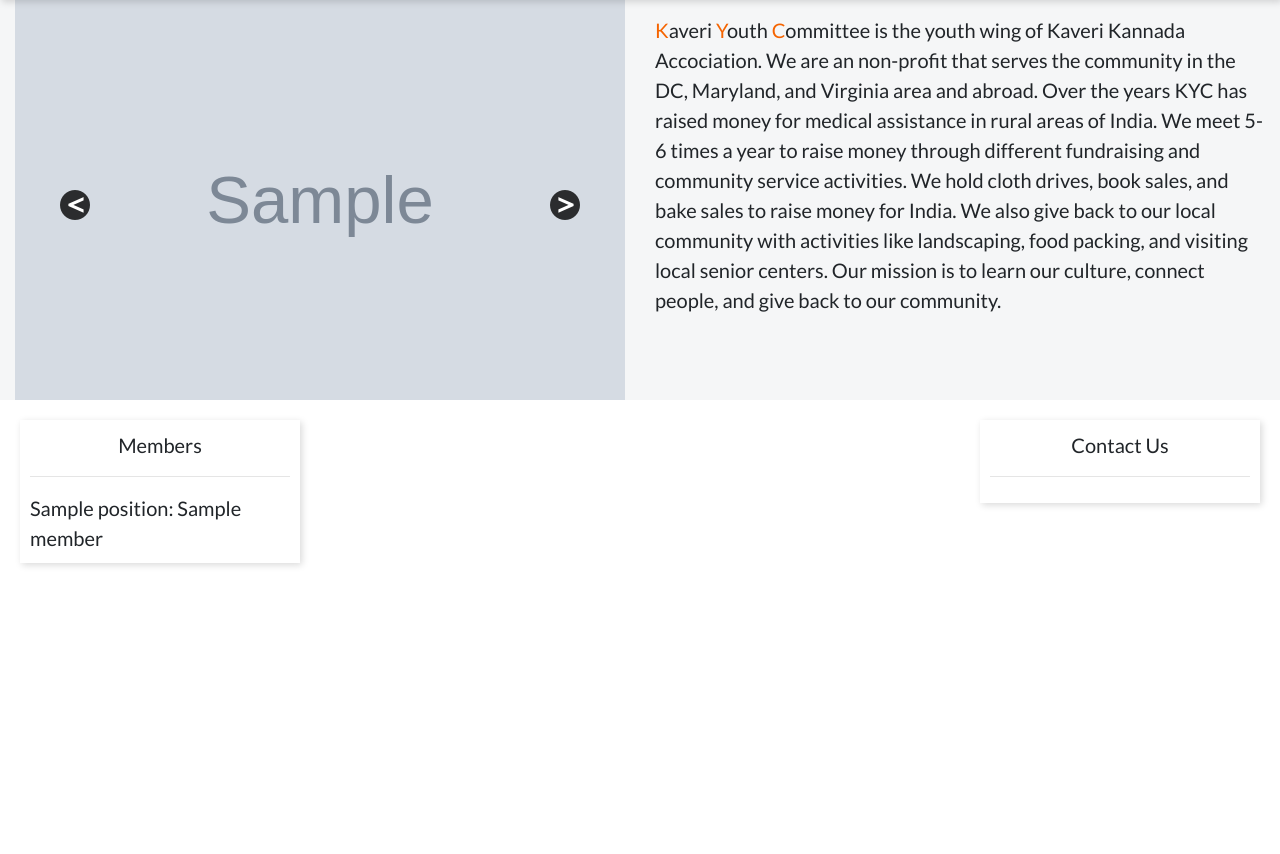
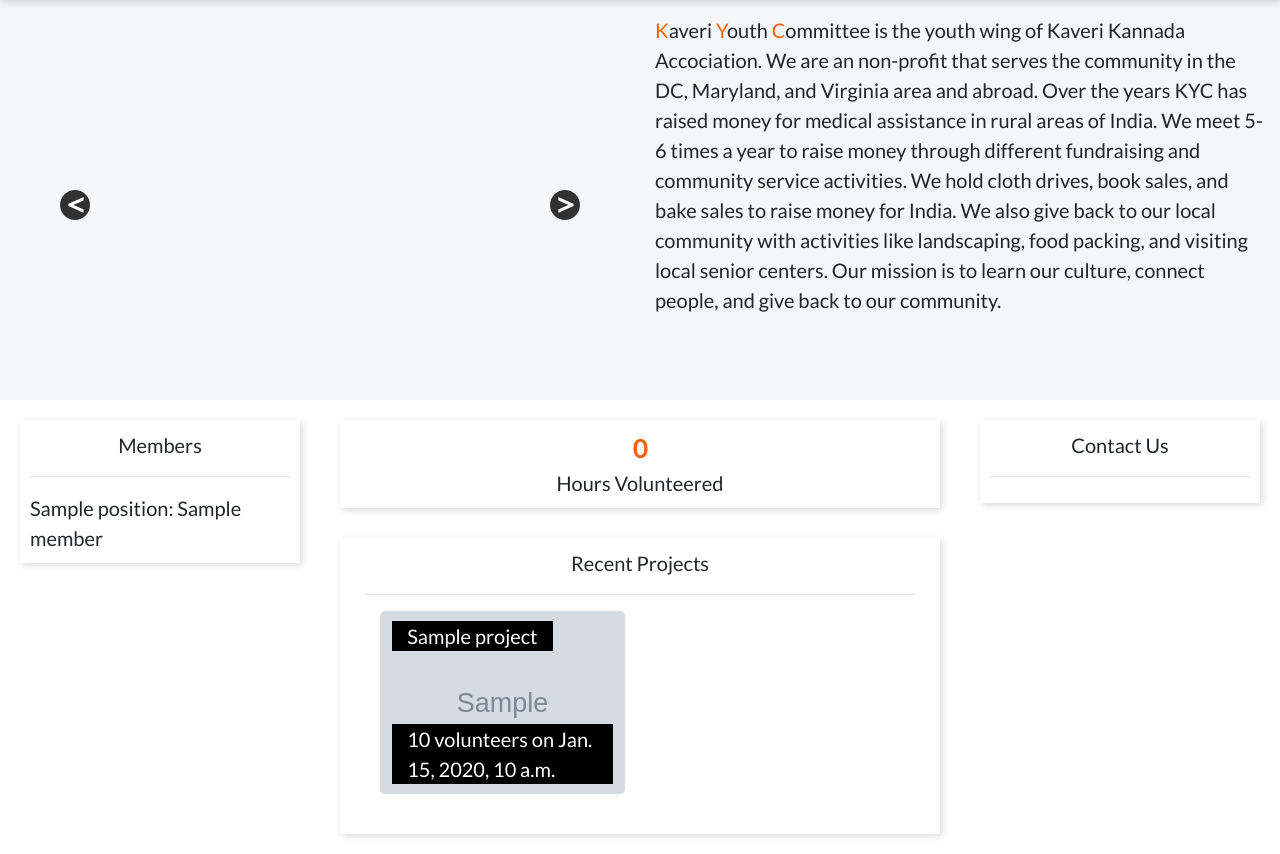
Before and after one commit to kyckaveri/website, a Django app: template kycwebsite/templates/publicviewcontroller/home.html in a window 1280 px wide. Shown: the part 68-922 px from the top of the page. Before the commit the page ends 635 px from the top, so only its background shows below. Run offline with Django 3.2, Linux system fonts and the light colour scheme; the template is opened without the code that fills it: most values are stand-ins (such as "Sample title", 1, 10 or a date in 2020); grey boxes marked "Sample" are stand-in pictures; some libraries are stand-ins or nearby versions.

Commit message:
Projects desktop view

```diff
--- a/kycwebsite/static/publicviewcontroller/css/home.css
+++ b/kycwebsite/static/publicviewcontroller/css/home.css
@@ -63,6 +63,14 @@
     text-decoration: underline;
 }
 
+.hours-volunteered {
+    text-align: center;
+}
+
+#hours-value {
+    font-size: 25px;
+    color: var(--accent-text);
+}
 
 @media (max-width: 1000px) {
     #carousel {
--- a/kycwebsite/templates/publicviewcontroller/home.html
+++ b/kycwebsite/templates/publicviewcontroller/home.html
@@ -4,11 +4,14 @@
 {% block css %}
 
 <link rel="stylesheet" type="text/css" href="{% static 'publicviewcontroller/css/home.css' %}"/>
+<link rel="stylesheet" type="text/css" href="{% static 'publicviewcontroller/css/projects.css' %}"/>
 {% endblock %}
 
 {% block onloadjs %}
 var carousel = document.getElementById('carousel');
 carousel.style.backgroundImage = "url({{ first_image }})";
+
+animateValue("hours-value", parseInt({{hours}}/2), {{hours}}, 500);
 {% endblock %}
 
 {% block js %}
@@ -47,6 +50,21 @@ carousel.style.backgroundImage = "url({{ first_image }})";
             expansion.style.display = 'none';
             button.textContent = 'Show more'
         }
+    }
+
+    function animateValue(id, start, end, duration) {
+        let range = end - start;
+        let current = start;
+        let increment = end > start? 1 : -1;
+        let stepTime = Math.abs(Math.floor(duration / range));
+        let obj = document.getElementById(id);
+        let timer = setInterval(function() {
+            current += increment;
+            obj.innerHTML = current;
+            if (current === end) {
+                clearInterval(timer);
+            }
+        }, stepTime);
     }
 
 </script>
@@ -99,8 +117,62 @@ carousel.style.backgroundImage = "url({{ first_image }})";
         </div>
 
         <!-- Recent Projects -->
-        <!-- TODO: design projects section -->
-        <div class="col-lg-6">
+        <br/>
+        <div class="col-lg-6 sidebar-column">
+            <div class="container-fluid">
+                <div class="row sidebar-div">
+                    <div class="col-12 hours-volunteered">
+                        <b><div id="hours-value">0</div></b>Hours Volunteered
+                    </div>
+                </div>
+                <br/>
+                <div class="row sidebar-div">
+                    <div class="col-12">
+                        <div class="sidebar-title"> Recent Projects </div>
+                        <hr/>
+                        <div class="container-fluid">
+                            <div class="row mobile-view">
+                            {% for project in projects %}
+                                <div class="col-12">
+                                    <div class="w-100 ml-auto mr-auto project-card" style="background-image: url('{{project.IMAGE}}');">
+                                        <img src="{{project.IMAGE}}" class="placeholder-image"/>
+                                        <div class="bar name">
+                                            {{project.NAME}}
+                                        </div>
+                                        <div class="bar bottom-bar">
+                                            <div class="w-100">
+                                                {{project.VOLUNTEERS}} volunteers on {{project.DATE}}
+                                            </div>
+                                        </div>
+                                    </div>
+                                    <br/>
+                                </div>
+                            {% endfor %}
+                            </div>
+                            <div class="row desktop-view">
+                            {% for column in columns %}
+                            <div class="col-6">
+                                {% for project in column %}
+                                <div class="w-100 ml-auto mr-auto project-card" style="background-image: url('{{project.IMAGE}}');">
+                                    <img src="{{project.IMAGE}}" class="placeholder-image"/>
+                                    <div class="bar name">
+                                        {{project.NAME}}
+                                    </div>
+                                    <div class="bar bottom-bar">
+                                        <div class="w-100">
+                                            {{project.VOLUNTEERS}} volunteers on {{project.DATE}}
+                                        </div>
+                                    </div>
+                                </div>
+                                <br/>
+                                {% endfor %}
+                            </div>
+                            {% endfor %}
+                            </div>
+                        </div>
+                    </div>
+                </div>
+            </div>
         </div>
 
         <!-- Contact Information -->
```
Also changed, not shown: kycwebsite/apps/publicviewcontroller/utils.py (added, +18 -0 lines), kycwebsite/apps/publicviewcontroller/views.py (+23 -44 lines).
